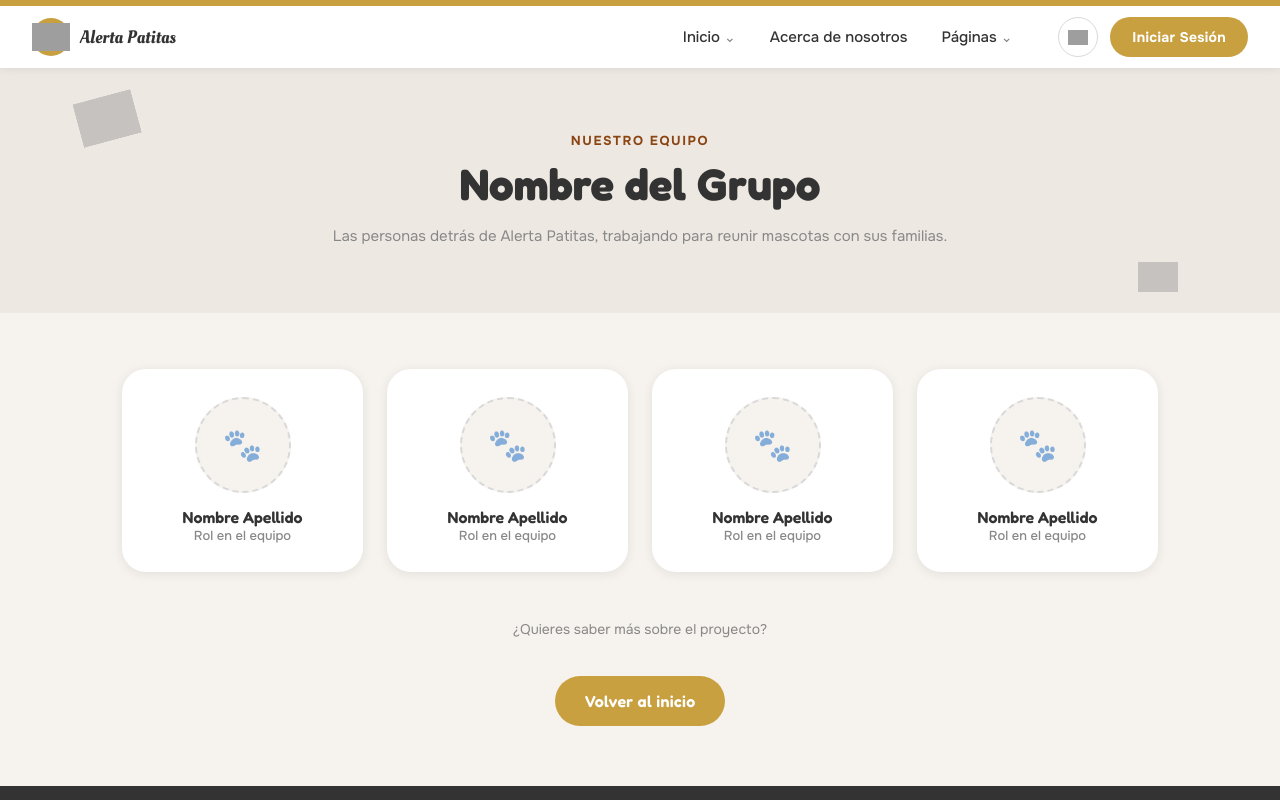
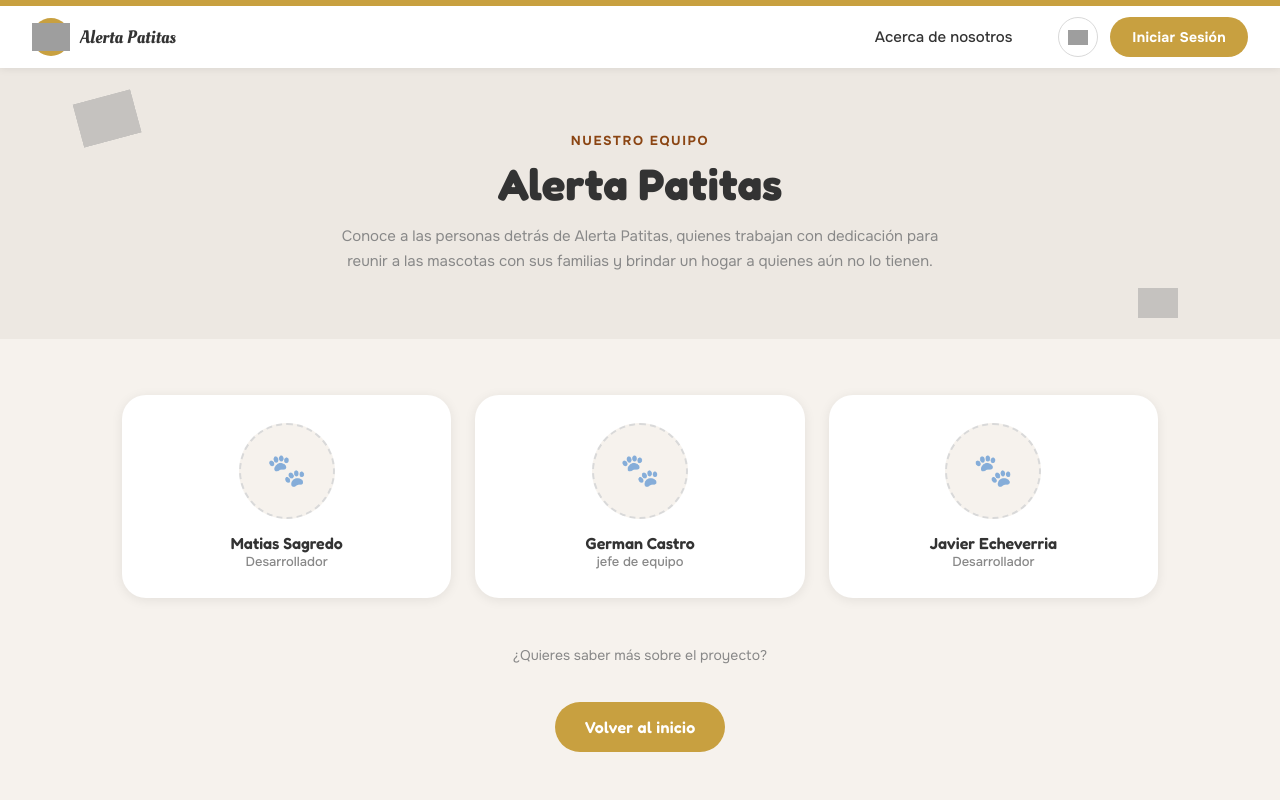
Before and after one commit to ChermanWest/AlertaPatitas, a React (Vite) app: page /acerca-de-nosotros in a window 1280 px wide. Shown: the top 800 px of the page. Built offline with nearby package versions, Linux system fonts and the light colour scheme; grey boxes are pictures that could not be loaded.

Commit message:
correciones de diseño

```diff
--- a/src/components/Header.jsx
+++ b/src/components/Header.jsx
@@ -111,24 +111,8 @@ export default function Header() {
         </Link>
 
         <ul className="nav-links">
-          <li className="nav-item has-dropdown">
-            <span>Inicio</span>
-            <span className="chevron">⌄</span>
-            <div className="dropdown">
-              <Link to="/">Inicio</Link>
-              <a href="#">Novedades</a>
-            </div>
-          </li>
           <li className="nav-item">
             <Link to="/acerca-de-nosotros">Acerca de nosotros</Link>
-          </li>
-          <li className="nav-item has-dropdown">
-            <span>Páginas</span>
-            <span className="chevron">⌄</span>
-            <div className="dropdown">
-              <a href="#">Repositorio</a>
-              <Link to="/editor">Crear publicación</Link>
-            </div>
           </li>
         </ul>
 
--- a/src/pages/AcercaDeNosotros.jsx
+++ b/src/pages/AcercaDeNosotros.jsx
@@ -2,10 +2,10 @@ import { Link } from 'react-router-dom';
 
 // TODO: reemplazar con los datos reales del equipo (nombre, rol y foto)
 const EQUIPO = [
-  { id: 1, nombre: '', rol: '' },
-  { id: 2, nombre: '', rol: '' },
-  { id: 3, nombre: '', rol: '' },
-  { id: 4, nombre: '', rol: '' },
+  { id: 1, nombre: 'Matias Sagredo ', rol: 'Desarrollador' },
+  { id: 2, nombre: 'German Castro', rol: 'jefe de equipo' },
+  { id: 3, nombre: 'Javier Echeverria', rol: 'Desarrollador' },
+
 ];
 
 export default function AcercaDeNosotros() {
@@ -23,10 +23,10 @@ export default function AcercaDeNosotros() {
           <p className="about-eyebrow">Nuestro equipo</p>
           <h1 className="about-title">
             {/* TODO: nombre real del grupo */}
-            Nombre del Grupo
+            Alerta Patitas
           </h1>
           <p className="about-subtitle">
-            Las personas detrás de Alerta Patitas, trabajando para reunir mascotas con sus familias.
+Conoce a las personas detrás de Alerta Patitas, quienes trabajan con dedicación para reunir a las mascotas con sus familias y brindar un hogar a quienes aún no lo tienen.
           </p>
         </div>
       </section>
```
